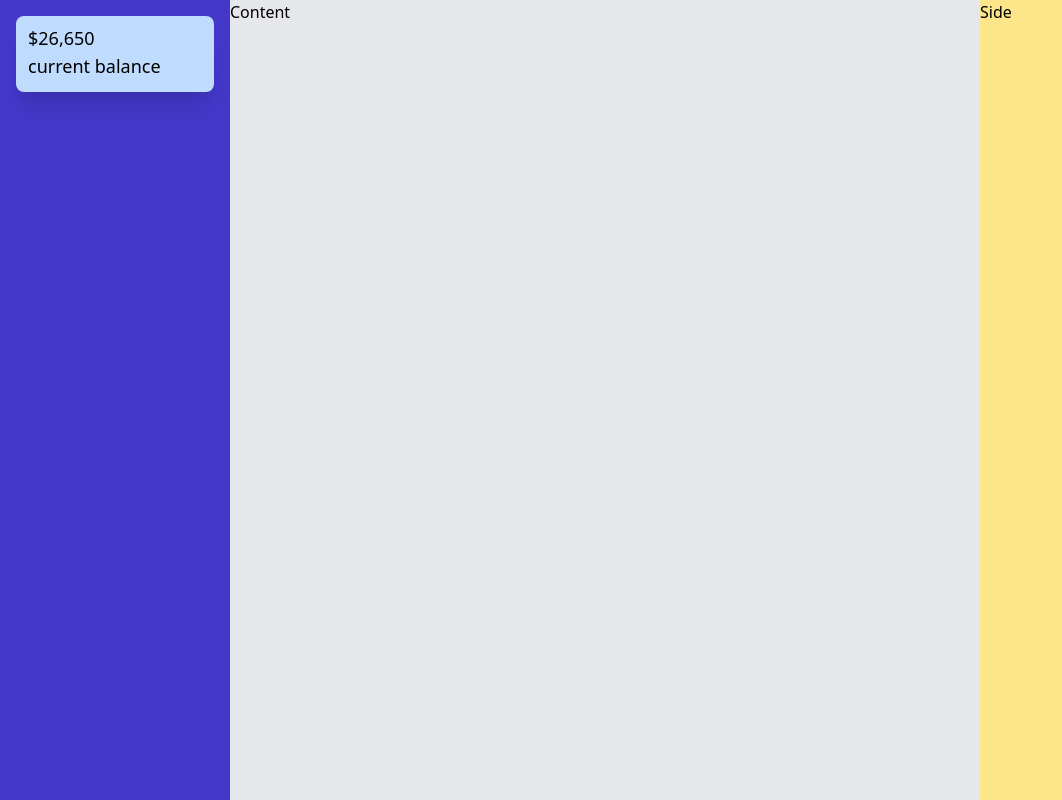
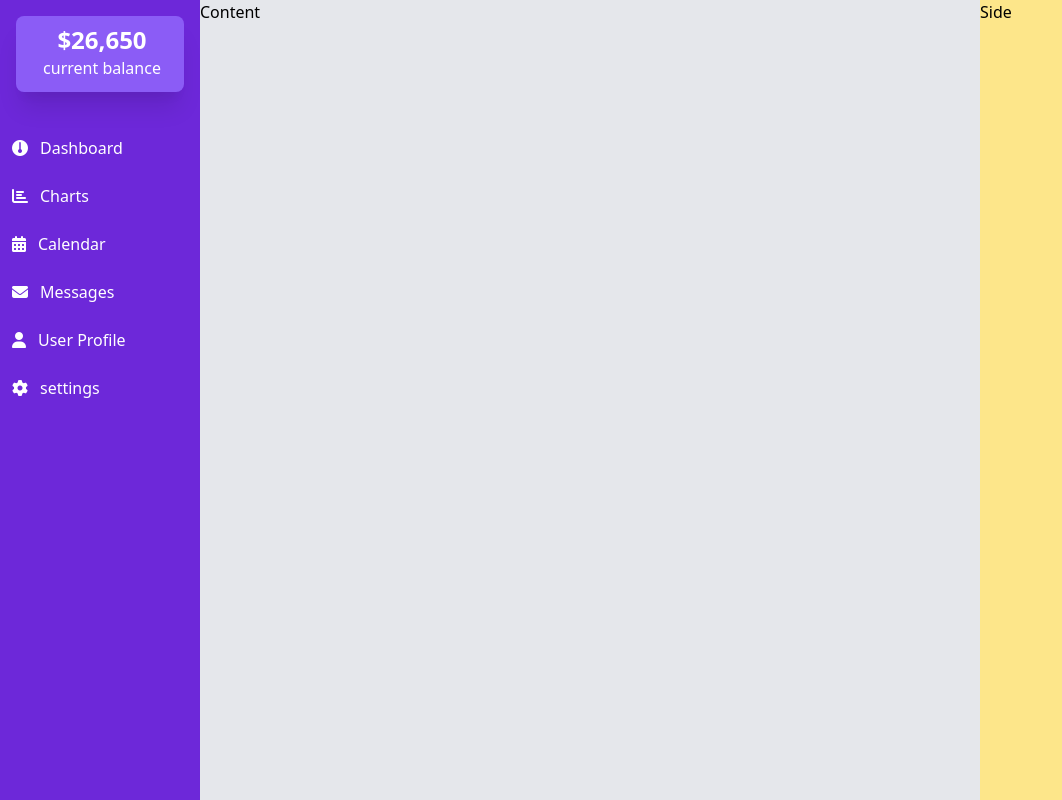
Before and after one commit to Mogakamo/budget_planner, a Vue app: page / in a window 1280 px wide. Shown: the whole page, without its empty margins (0-1062 px from the left). Built offline with nearby package versions, Linux system fonts and the light colour scheme.

Commit message:
Created the credit card

```diff
--- a/public/index.html
+++ b/public/index.html
@@ -6,6 +6,7 @@
     <meta name="viewport" content="width=device-width,initial-scale=1.0">
     <link rel="icon" href="<%= BASE_URL %>favicon.ico">
     <title><%= htmlWebpackPlugin.options.title %></title>
+    <script src="https://kit.fontawesome.com/655b17f49d.js" crossorigin="anonymous"></script>
   </head>
   <body>
     <noscript>
--- /dev/null
+++ b/src/components/CreditCard.vue
@@ -0,0 +1,67 @@
+<template>
+  <div class="py-20 h-screen bg-gray-300 px-2">
+    <div
+      class="
+        max-w-md
+        mx-auto
+        bg-blue-400
+        rounded-lg
+        overflow-hidden
+        md:max-w-sm
+      "
+    >
+      <div class="md:flex">
+        <div class="w-full p-4">
+          <div class="flex justify-between items-center text-white">
+            <span class="text-3xl font-bold"
+              >12,290 <small class="text-sm font-light">USD</small></span
+            >
+            <i class="fa fa-chevron-circle-up fa-2x text-gray-300"></i>
+          </div>
+          <div class="flex justify-between items-center mt-10">
+            <div class="flex flex-row">
+              <img class="w-4 h-4" src="https://i.imgur.com/FNef1H8.png" />
+              <img class="w-4 h-4" src="https://i.imgur.com/FNef1H8.png" />
+              <img class="w-4 h-4" src="https://i.imgur.com/FNef1H8.png" />
+              <img class="w-4 h-4" src="https://i.imgur.com/FNef1H8.png" />
+            </div>
+            <div class="flex flex-row">
+              <img class="w-4 h-4" src="https://i.imgur.com/FNef1H8.png" />
+              <img class="w-4 h-4" src="https://i.imgur.com/FNef1H8.png" />
+              <img class="w-4 h-4" src="https://i.imgur.com/FNef1H8.png" />
+              <img class="w-4 h-4" src="https://i.imgur.com/FNef1H8.png" />
+            </div>
+            <div class="flex flex-row">
+              <img class="w-4 h-4" src="https://i.imgur.com/FNef1H8.png" />
+              <img class="w-4 h-4" src="https://i.imgur.com/FNef1H8.png" />
+              <img class="w-4 h-4" src="https://i.imgur.com/FNef1H8.png" />
+              <img class="w-4 h-4" src="https://i.imgur.com/FNef1H8.png" />
+            </div>
+            <div class="flex flex-row">
+              <span class="text-white text-lg mr-1 font-bold">4</span>
+              <span class="text-white text-lg mr-1 font-bold">8</span>
+              <span class="text-white text-lg mr-1 font-bold">9</span>
+              <span class="text-white text-lg mr-1 font-bold">0</span>
+            </div>
+          </div>
+          <div class="mt-8 flex justify-between items-center text-white">
+            <div class="flex flex-col">
+              <span class="font-bold text-gray-300 text-sm">Family</span>
+              <span class="font-bold">Oscar Hosam</span>
+            </div>
+            <div class="flex flex-col">
+              <span class="font-bold text-gray-300 text-sm">Expires</span>
+              <span class="font-bold">01/21</span>
+            </div>
+          </div>
+        </div>
+      </div>
+    </div>
+  </div>
+</template>
+
+<script>
+export default {};
+</script>
+
+<style></style>
--- a/src/views/Home.vue
+++ b/src/views/Home.vue
@@ -1,25 +1,47 @@
 <template>
   <div class="home">
-    <div class="sidebar bg-indigo-700">
+    <div class="sidebar bg-purple-700">
       <div
         class="
           rounded-lg
           shadow-xl
-          bg-blue-200
+          bg-purple-500
           white
-          content-center
+          flex flex-col
+          items-center
           pt-2
           pr-2
           pl-3
           pb-3
-          text-lg
           mt-4
           mr-4
           ml-4
         "
       >
-        <h1>$26,650</h1>
-        <span>current balance</span>
+        <h1 class="text-2xl font-bold text-white">$26,650</h1>
+        <span class="text-white">current balance</span>
+      </div>
+      <div class="menu">
+        <ul class="flex flex-col items-start pt-8 text-white">
+          <li class="p-3">
+            <i class="fa-solid fa-gauge-simple pr-3"></i><span>Dashboard</span>
+          </li>
+          <li class="p-3">
+            <i class="fa-solid fa-chart-bar pr-3"></i><span>Charts</span>
+          </li>
+          <li class="p-3">
+            <i class="fa-solid fa-calendar-days pr-3"></i><span>Calendar</span>
+          </li>
+          <li class="p-3">
+            <i class="fa-solid fa-envelope pr-3"></i><span>Messages</span>
+          </li>
+          <li class="p-3">
+            <i class="fa-solid fa-user pr-3"></i><span>User Profile</span>
+          </li>
+          <li class="p-3">
+            <i class="fa-solid fa-gear pr-3"></i><span>settings</span>
+          </li>
+        </ul>
       </div>
     </div>
     <div class="main bg-gray-200">Content</div>
@@ -39,7 +61,7 @@ export default {
 <style scoped>
 .home {
   display: grid;
-  grid-template-columns: 230px 1fr 300px;
+  grid-template-columns: 200px 1fr 300px;
   grid-template-rows: repeat(5, 1fr);
   min-height: 100vh;
   min-width: 100vw;
```
